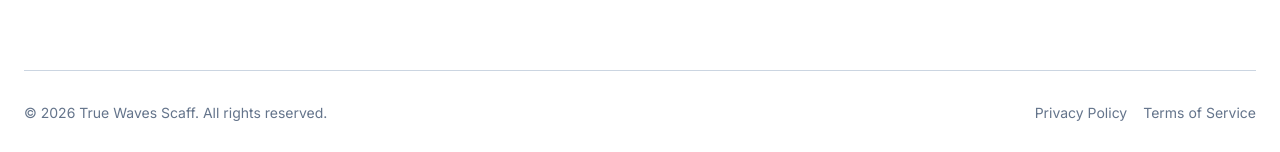
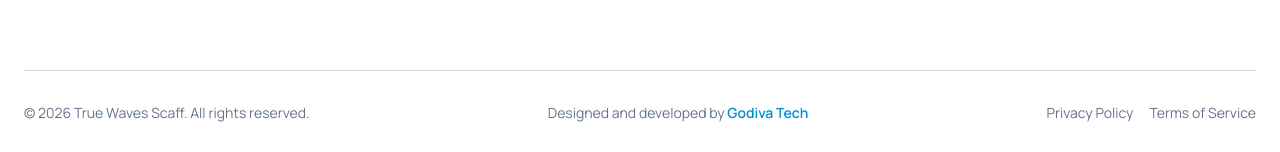
Before and after one commit to godivatech/truewaves_scaff_website, a Next.js app: page / in a window 1280 px wide. Shown: the part 7754-7906 px from the top of the page. Built offline with nearby package versions, Linux system fonts and the light colour scheme; no server answers.

Commit message:
new changes

```diff
--- a/app/globals.css
+++ b/app/globals.css
@@ -58,8 +58,8 @@
   --color-success: var(--success);
   --color-success-hover: var(--success-hover);
 
-  --font-sans: var(--font-inter);
-  --font-heading: var(--font-poppins);
+  --font-sans: var(--font-manrope);
+  --font-heading: var(--font-space-grotesk);
 }
 
 body {
--- a/app/layout.tsx
+++ b/app/layout.tsx
@@ -1,15 +1,15 @@
 import type { Metadata } from "next";
-import { Inter, Poppins } from "next/font/google";
+import { Manrope, Space_Grotesk } from "next/font/google";
 import "./globals.css";
 import { LenisProvider } from "@/components/LenisProvider";
 import { Header } from "@/components/Header";
 import { Footer } from "@/components/Footer";
 
-const inter = Inter({ subsets: ["latin"], variable: "--font-inter" });
-const poppins = Poppins({
+const manrope = Manrope({ subsets: ["latin"], variable: "--font-manrope" });
+const spaceGrotesk = Space_Grotesk({
   weight: ["400", "500", "600", "700"],
   subsets: ["latin"],
-  variable: "--font-poppins",
+  variable: "--font-space-grotesk",
 });
 
 export const metadata: Metadata = {
@@ -37,7 +37,7 @@ export default function RootLayout({
 }>) {
   return (
     <html lang="en" suppressHydrationWarning>
-      <body className={`${inter.variable} ${poppins.variable} font-sans antialiased bg-[var(--surface-0)]`} suppressHydrationWarning>
+      <body className={`${manrope.variable} ${spaceGrotesk.variable} font-sans antialiased bg-[var(--surface-0)]`} suppressHydrationWarning>
         <LenisProvider>
           <div className="flex flex-col min-h-screen">
             <Header />
--- a/components/Footer.tsx
+++ b/components/Footer.tsx
@@ -43,11 +43,16 @@ export function Footer() {
           </div>
         </div>
 
-        <div className="border-t border-[var(--surface-4)] pt-8 flex flex-col md:flex-row items-center justify-between text-sm text-[var(--text-muted)]">
+        <div className="border-t border-[var(--surface-4)] pt-8 flex flex-col lg:flex-row items-center justify-between text-sm text-[var(--text-muted)] gap-4">
           <p>© {new Date().getFullYear()} True Waves Scaff. All rights reserved.</p>
-          <div className="flex gap-4 mt-4 md:mt-0">
-            <Link href="#" className="hover:text-[var(--text-muted)]">Privacy Policy</Link>
-            <Link href="#" className="hover:text-[var(--text-muted)]">Terms of Service</Link>
+
+          <p className="text-center">
+            Designed and developed by <a href="https://www.godivatech.com" target="_blank" rel="noopener noreferrer" className="font-semibold text-[var(--primary-500)] hover:text-[var(--primary-600)] transition-colors">Godiva Tech</a>
+          </p>
+
+          <div className="flex gap-4">
+            <Link href="#" className="hover:text-[var(--foreground)] transition-colors">Privacy Policy</Link>
+            <Link href="#" className="hover:text-[var(--foreground)] transition-colors">Terms of Service</Link>
           </div>
         </div>
       </div>
```
